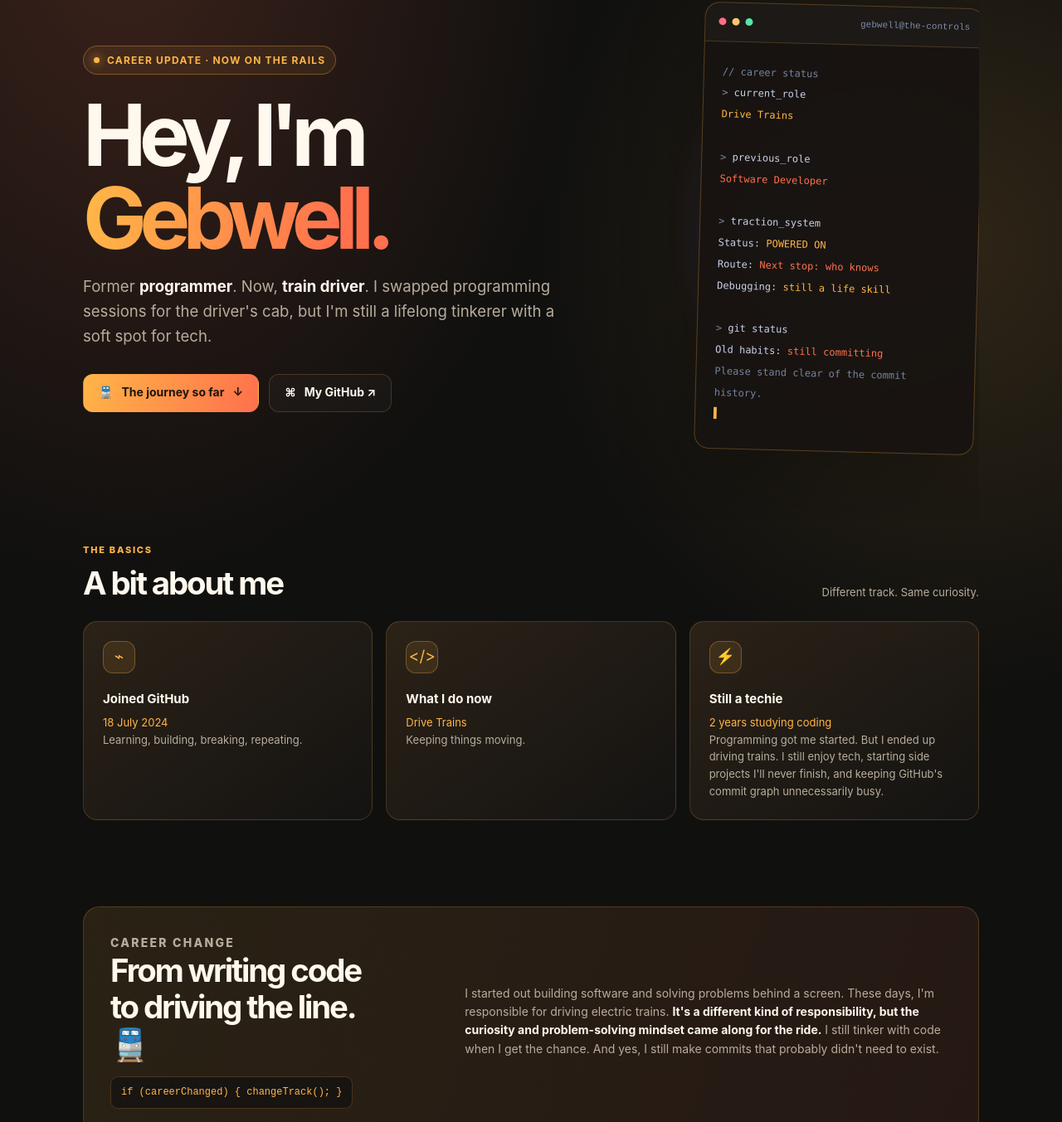
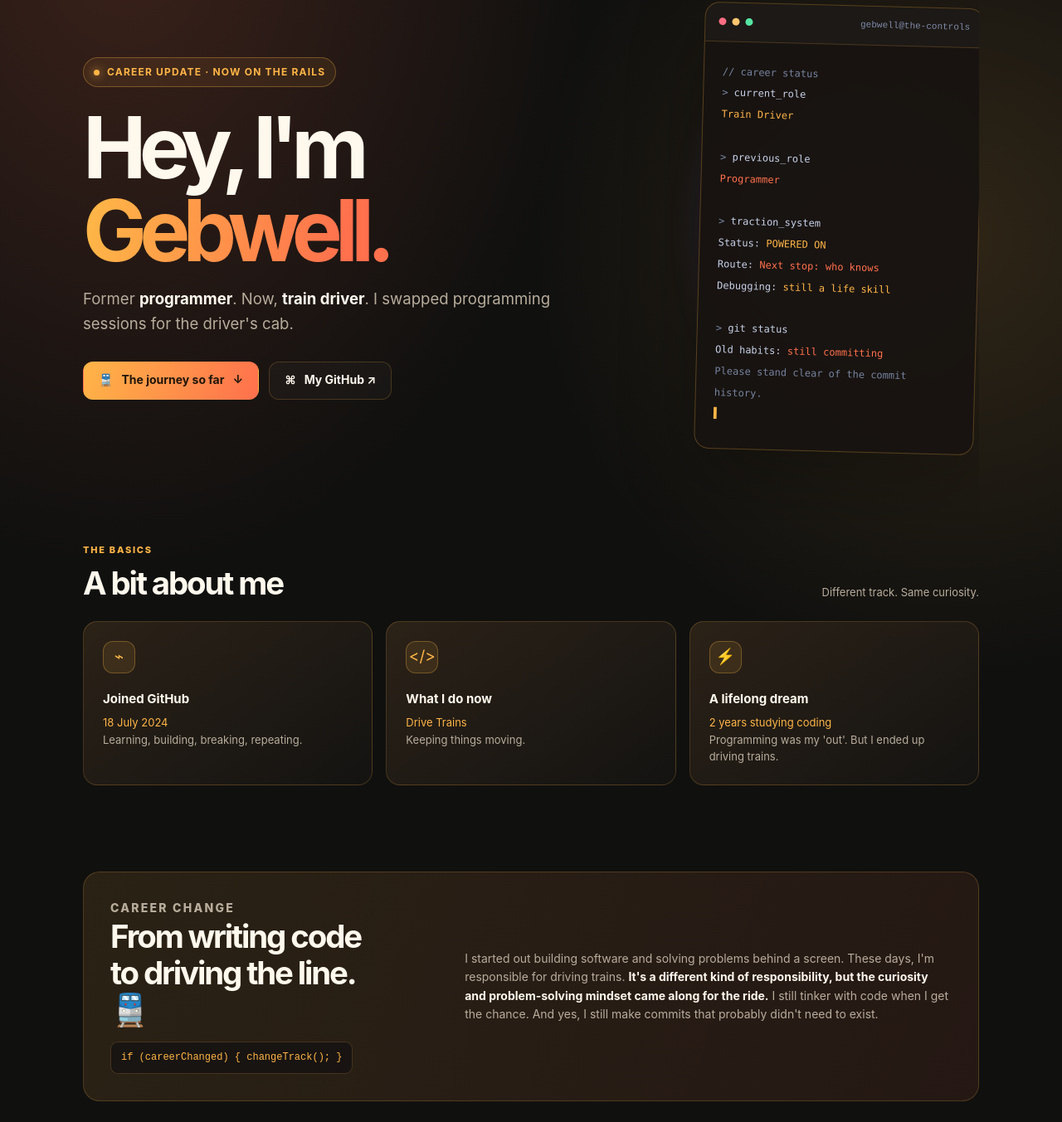
Before and after one commit to GebwellB/gebwellb.github.io, a plain HTML site: page index.html in a window 1280 px wide. Shown: the part 179-1532 px from the top of the page at 83% size. Drawn offline with Linux system fonts and the light colour scheme.

Commit message:
Refine career update and role descriptions
Updated career description and terminology for clarity.

```diff
--- a/index.html
+++ b/index.html
@@ -303,7 +303,7 @@
           <h1 id="hero-title">Hey, I'm<br><span class="gradient-text">Gebwell.</span></h1>
           <p class="hero-copy">
             Former <strong>programmer</strong>. Now, <strong>train driver</strong>.
-            I swapped programming sessions for the driver's cab, but I'm still a lifelong tinkerer with a soft spot for tech.
+            I swapped programming sessions for the driver's cab.
           </p>
           <div class="actions">
             <a class="button button-primary" href="#profile">🚆 &nbsp; The journey so far <span aria-hidden="true">↓</span></a>
@@ -320,10 +320,10 @@
             <div class="terminal-body">
               <div class="comment">// career status</div>
               <div><span class="prompt">&gt;</span> current_role</div>
-              <div class="command">Drive Trains</div>
+              <div class="command">Train Driver</div>
               <br>
               <div><span class="prompt">&gt;</span> previous_role</div>
-              <div class="value">Software Developer</div>
+              <div class="value">Programmer</div>
               <br>
               <div><span class="prompt">&gt;</span> traction_system</div>
               <div>Status: <span class="command">POWERED ON</span></div>
@@ -361,8 +361,8 @@
           </article>
           <article class="info-card">
             <div class="card-icon" aria-hidden="true">⚡</div>
-            <h3>Still a techie</h3>
-            <p><span class="highlight">2 years studying coding</span><br>Programming got me started. But I ended up driving trains. I still enjoy tech, starting side projects I'll never finish, and keeping GitHub's commit graph unnecessarily busy.</p>
+            <h3>A lifelong dream</h3>
+            <p><span class="highlight">2 years studying coding</span><br>Programming was my 'out'. But I ended up driving trains.</p>
           </article>
         </div>
       </section>
@@ -375,7 +375,7 @@
             <div class="code-line">if (careerChanged) { changeTrack(); }</div>
           </div>
           <p>
-            I started out building software and solving problems behind a screen. These days, I'm responsible for driving electric trains.
+            I started out building software and solving problems behind a screen. These days, I'm responsible for driving trains.
             <strong>It's a different kind of responsibility, but the curiosity and problem-solving mindset came along for the ride.</strong> I still tinker with code when I get the chance. And yes, I still make commits that probably didn't need to exist.
           </p>
         </div>
```
